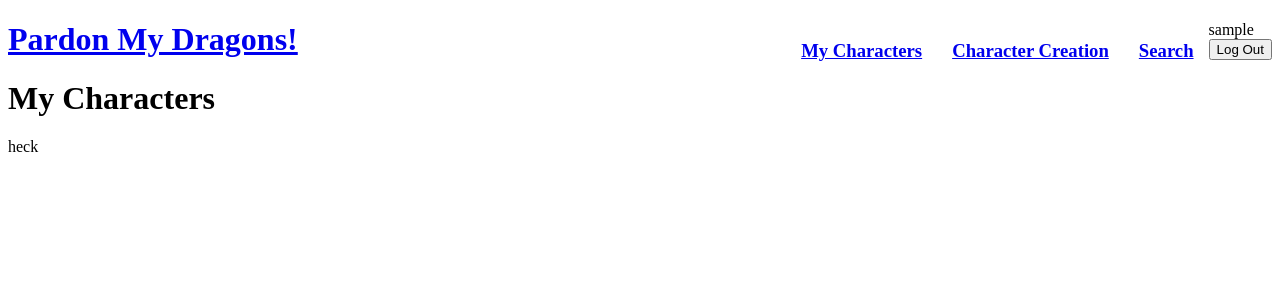
After one commit to sweetk/pardonmydragons, a Flask app: page /characterlist in a window 1280 px wide. The commit adds this page. Shown: the top 300 px of the page. Run offline with Flask 2, Linux system fonts and the light colour scheme; the visitor is signed in with stand-in values (Sample User, id 1).

Commit message:
Added character views and navigation

```diff
--- a/main.py
+++ b/main.py
@@ -104,10 +104,23 @@ def charactercreation():
             new_char = Character(charname, charclass, owner)
             db.session.add(new_char)
             db.session.commit()
-            flash(charname + " the " + charclass + " has been saved to the database!")
+            return redirect(url_for('characterview', id = new_char.id))
 
 
     return render_template('charactercreation.html')
+
+@app.route('/characterlist', methods=['GET'])
+def characterlist():
+
+    return render_template('characterlist.html')
+
+@app.route('/characterview', methods=['GET'])
+def characterview():
+    id = request.args['id']
+    current_char = Character.query.filter_by(id=id).first()
+
+    return render_template('characterview.html', current_char=current_char)
+
 
 @app.route('/search', methods=['GET', 'POST'])
 def search():
--- a/templates/base.html
+++ b/templates/base.html
@@ -19,6 +19,8 @@
     </head>
 
 <body>
+
+  <!-- Navigation Bar -->
     <div style='float: right'>
           {% if 'username' in session %}
             {{ session['username'] }}
@@ -29,6 +31,17 @@
             <a href="login">login</a> | <a href="register">register</a>
           {% endif %}
         </div>
+
+        <div style='float: right; padding: 0px 15px'>
+          <h3><a href="./search">Search</a></h3>
+        </div>
+        <div style='float: right; padding: 0px 15px'>
+          <h3><a href="./charactercreation">Character Creation</a></h3>
+        </div>
+        <div style='float: right; padding: 0px 15px'>
+          <h3><a href="./characterlist">My Characters</a></h3>
+        </div>
+
     <a href='./'><h1>Pardon My Dragons!</h1></a>
 
     {% with messages = get_flashed_messages(with_categories=True) %}
--- /dev/null
+++ b/templates/characterlist.html
@@ -0,0 +1,9 @@
+{% extends "base.html" %}
+
+{% block content %}
+
+<h1>My Characters</h1>
+
+heck
+
+{% endblock %}
--- a/templates/index.html
+++ b/templates/index.html
@@ -9,8 +9,4 @@
        </p>
     <hr />
 
-    You can make a character <a href="./charactercreation">here</a>.
-    <br>
-    You can access 5e data <a href="./SRD">here</a>.
-
 {% endblock %}
```
Also changed, not shown: templates/characterview.html (added, +7 -0 lines).
